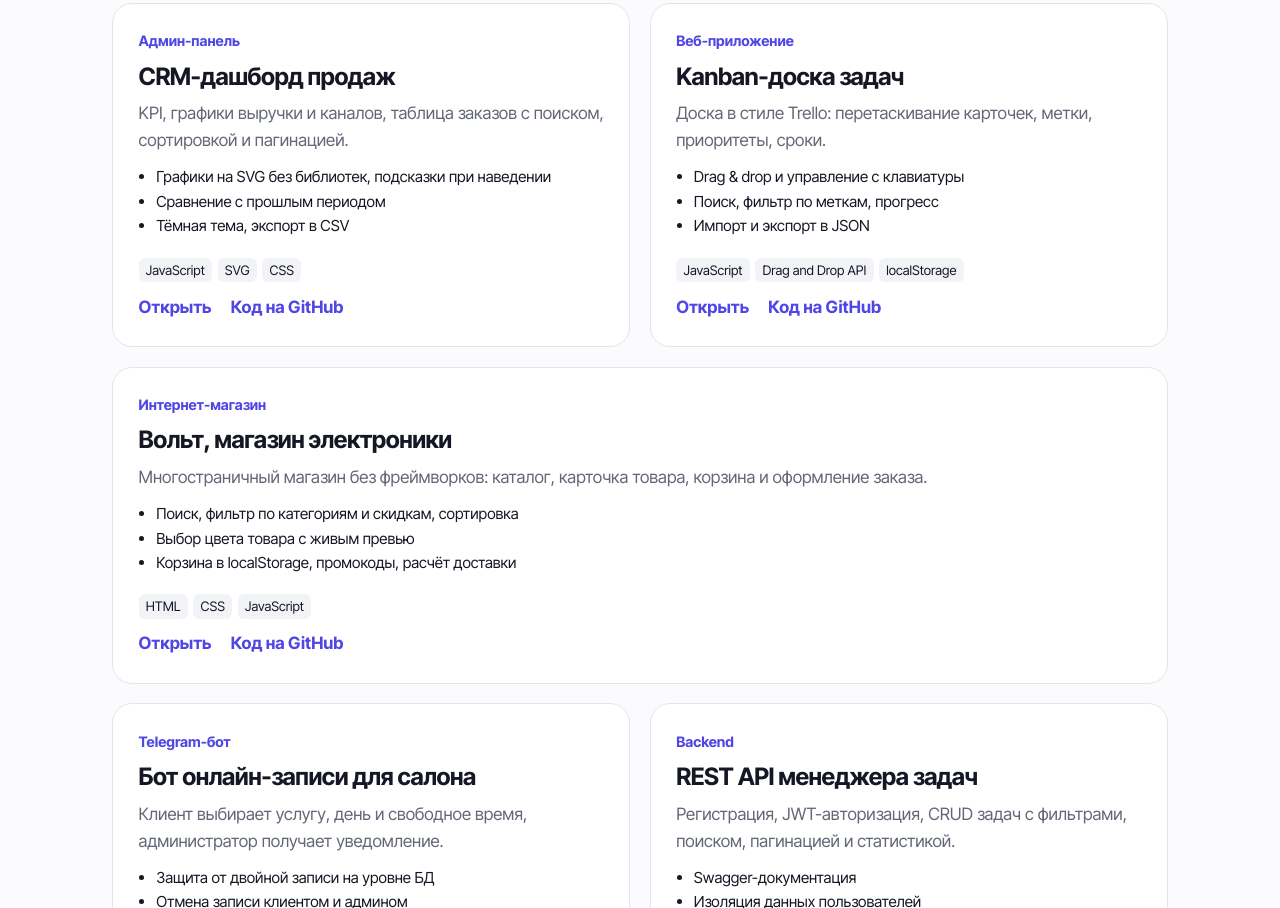
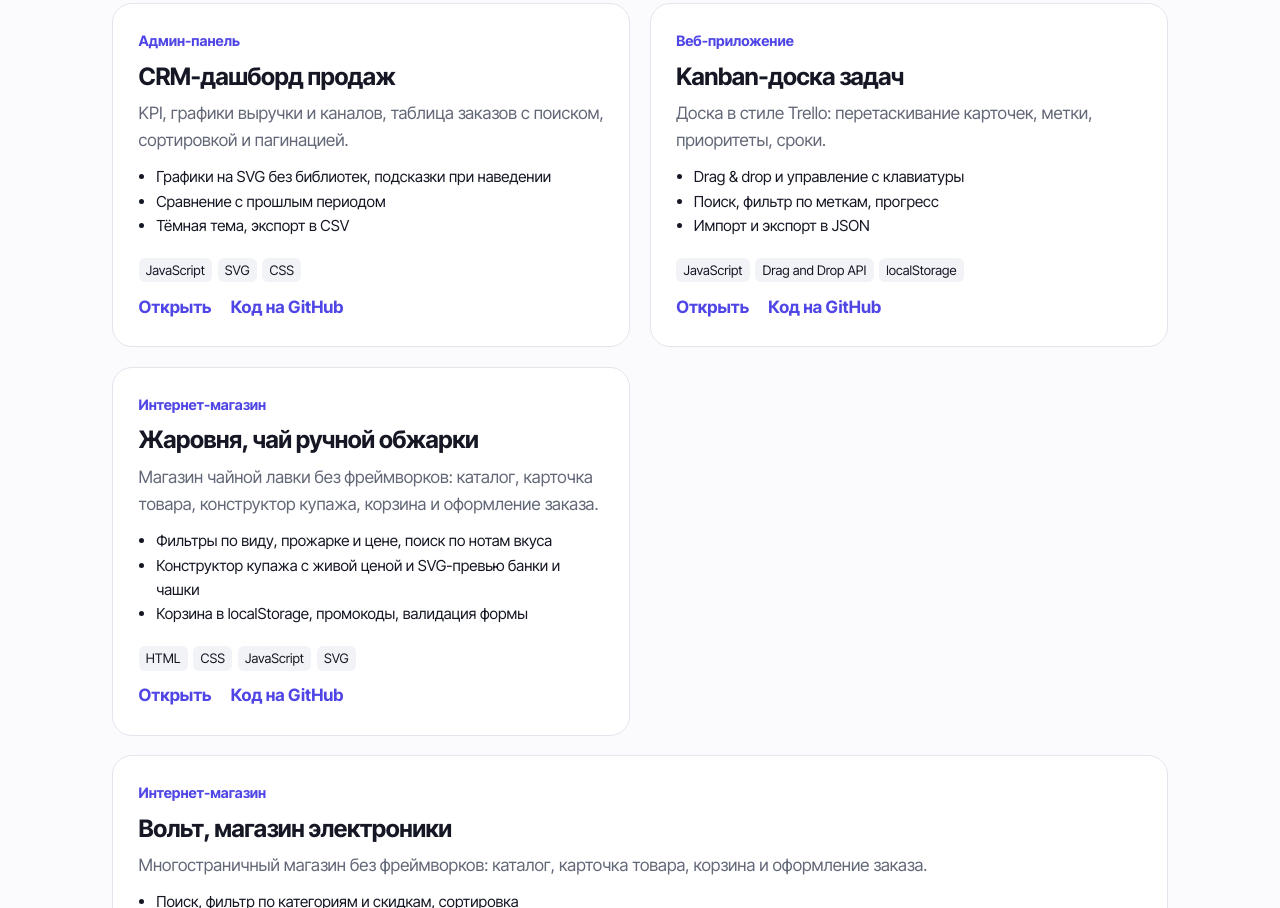
Before and after one commit to whysafe/whysafe.github.io, a plain HTML site: page index.html in a window 1280 px wide. Shown: the part 3679-4587 px from the top of the page. Drawn offline with Linux system fonts and the light colour scheme.

Commit message:
add chay-lavka

```diff
--- a/index.html
+++ b/index.html
@@ -236,6 +236,10 @@ const PROJECTS = [
    text:'Доска в стиле Trello: перетаскивание карточек, метки, приоритеты, сроки.',
    feats:['Drag & drop и управление с клавиатуры','Поиск, фильтр по меткам, прогресс','Импорт и экспорт в JSON'],
    stack:['JavaScript','Drag and Drop API','localStorage'], demo:true},
+  {repo:'chay-lavka', kind:'site', label:'Интернет-магазин', title:'Жаровня, чай ручной обжарки',
+   text:'Магазин чайной лавки без фреймворков: каталог, карточка товара, конструктор купажа, корзина и оформление заказа.',
+   feats:['Фильтры по виду, прожарке и цене, поиск по нотам вкуса','Конструктор купажа с живой ценой и SVG-превью банки и чашки','Корзина в localStorage, промокоды, валидация формы'],
+   stack:['HTML','CSS','JavaScript','SVG'], demo:true},
   {repo:'electro-shop-volt', kind:'site', label:'Интернет-магазин', title:'Вольт, магазин электроники', wide:true,
    text:'Многостраничный магазин без фреймворков: каталог, карточка товара, корзина и оформление заказа.',
    feats:['Поиск, фильтр по категориям и скидкам, сортировка','Выбор цвета товара с живым превью','Корзина в localStorage, промокоды, расчёт доставки'],
```
